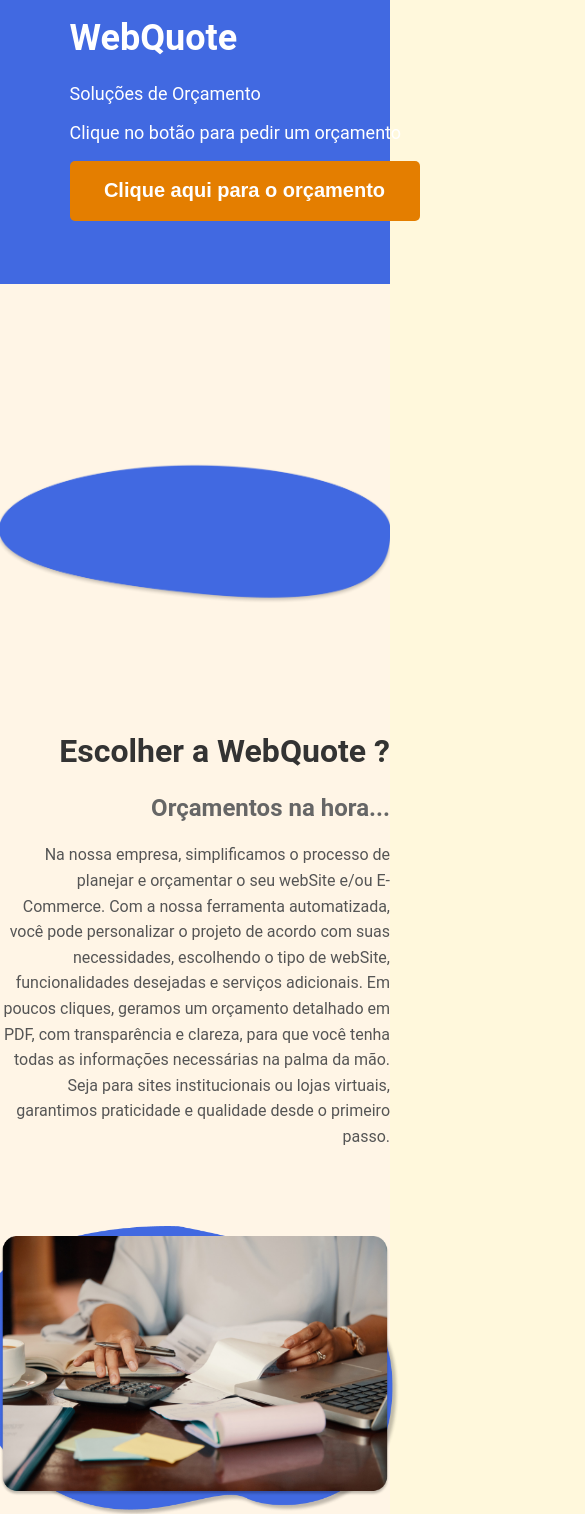
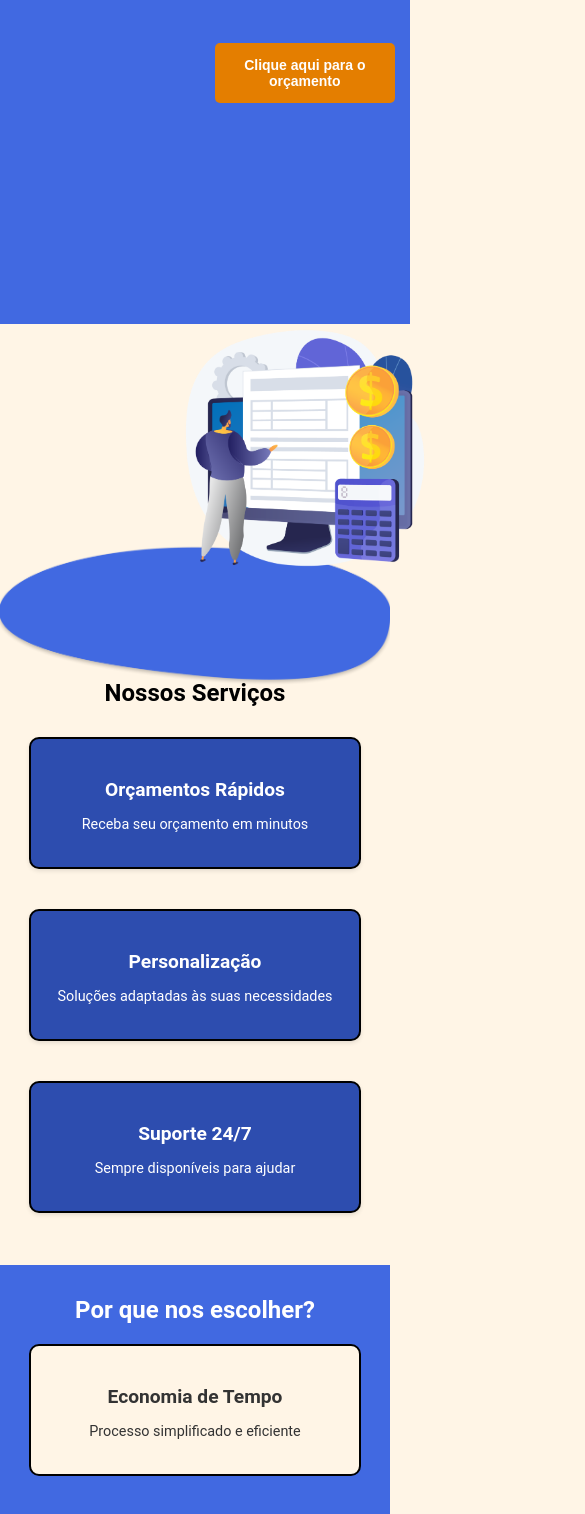
Before and after one commit to Ruubennn20/WebQuote, a React (Vite) app in the folder WebQuote/: page / in a window 390 px wide. Shown: the part 200-1714 px from the top of the page, 585 px wide, since content can reach past the window. Built offline with nearby package versions, Linux system fonts and the light colour scheme; a web font is replaced by a local one.

Commit message:
ultimo dia no cesae antes do natal

```diff
--- a/WebQuote/src/Components/Body/Body.css
+++ b/WebQuote/src/Components/Body/Body.css
@@ -1,3 +1,26 @@
+/* Body.css */
+
+/* Definindo a cor de fundo em todo o corpo */
+body {
+    background-color: #FFF5E6; /* Cor de fundo desejada */
+    margin: 0;
+    padding: 0;
+    font-family: 'Roboto', sans-serif;
+}
+
+.webQuoteTitle{
+    font-size: 15vh;
+    font-weight: bold;
+
+}
+
+.webQuoteSubTitle{
+    font-size: 150%;
+    font-weight: bold;
+    margin-top: -4%;
+}
+
+/* Seção principal do corpo */
 .body-section {
     position: relative;
     background-color: #4169e1;
@@ -7,20 +30,23 @@
     justify-content: center;
     height: 52vh;
     width: 100%;
-    font-family: 'Roboto', sans-serif;
-    font-size: 18px;
     color: #fff;
+    padding: 0 15px; /* Adiciona um pouco de espaço nas laterais */
 }
 
+/* Container para o conteúdo */
 .content-container {
     display: flex;
     justify-content: space-between;
     align-items: center;
-    width: 90%;
+    width: 100%;
     max-width: 1200px;
     z-index: 1;
+    flex-wrap: wrap; /* Permite que os itens se movam para uma nova linha em telas pequenas */
+    gap: 20px; /* Espaçamento entre os elementos */
 }
 
+/* Estilos para a parte esquerda */
 .left-content {
     flex: 1;
     text-align: left;
@@ -28,24 +54,27 @@
     padding-top: 10vh;
 }
 
+/* Estilos para a parte direita */
 .right-content {
     flex: 1;
     display: flex;
     justify-content: center;
     align-items: center;
+    padding-top: 10vh; /* Ajusta o espaçamento superior */
 }
 
+/* Imagem da direita */
 .right-image {
-    padding-top: 25vh;
-    height: auto;
     max-width: 100%;
     max-height: 70%;
-
+    object-fit: contain; /* Ajusta a imagem dentro da área sem distorcer */
+    padding-top: 25vh;
 }
 
+/* Imagem de fundo curva (ellipse) */
 .imgCurve {
     position: absolute;
-    bottom: 40px;
+    bottom: -5vh; /* Ajuste a posição da ellipse para que não sobreponha as seções */
     left: 50%;
     transform: translateX(-50%);
     width: 100%;
@@ -53,6 +82,7 @@
     z-index: 0;
 }
 
+/* Botão */
 .button-body {
     width: 350px;
     height: 60px;
@@ -64,8 +94,10 @@
     font-size: 20px;
     font-weight: bold;
     cursor: pointer;
+    margin-top: 20px; /* Adiciona espaço superior */
 }
 
+/* Efeito hover do botão */
 .button-body:hover {
     background-color: #f8c68a;
     color: #ffffff;
@@ -73,3 +105,223 @@
     transform: scale(1.05);
     box-shadow: 0 0 10px rgba(0, 0, 0, 0.5);
 }
+
+/* Seção de features */
+.features-section {
+    padding: 40px 15px;
+    background-color: #f8f8f8;
+    text-align: center;
+    margin-bottom: -10vh;
+    margin-top: 35vh;
+    background-color: #FFF5E6;
+
+}
+
+.features-section h2 {
+    margin-bottom: 30px;
+    font-size: 2rem;
+}
+
+.features-grid {
+    display: flex;
+    justify-content: space-around;
+    gap: 20px;
+    flex-wrap: wrap;
+}
+
+.feature-card {
+    background-color: #2D4DAF;
+    padding: 20px;
+    border-radius: 10px;
+    box-shadow: 0 2px 4px rgba(0, 0, 0, 0.1);
+    width: 30%;
+    text-align: center;
+    color: #fff;
+    border: 2px solid #000000;
+
+}
+.feature-card:hover {
+    background-color: #4169E1;
+    color: #ffffff;
+    transform: scale(1.05);
+    box-shadow: 0 0 10px rgba(0, 0, 0, 0.5);
+}
+
+.feature-card h3 {
+    margin-bottom: 10px;
+    font-size: 1.5rem;
+}
+.feature-card:hover {
+    transform: translateY(-10px);
+    box-shadow: 0 8px 16px rgba(0, 0, 0, 0.2);
+}
+
+.feature-card p {
+    font-size: 1rem;
+}
+.h2Benefits{
+    margin-top: -1vh;
+}
+
+/* Seção de benefícios */
+.benefits-section {
+    padding: 40px 15px;
+    background-color: #4169e1;
+    color: #fff;
+    text-align: center;
+    margin-top: 9vh;
+}
+
+.benefits-container {
+    display: flex;
+    justify-content: space-between;
+    gap: 20px;
+    flex-wrap: wrap;
+}
+
+.benefit-item {
+    background-color: #FFF5E6;
+    color: #333;
+    padding: 20px;
+    border-radius: 10px;
+    width: 45%;
+    text-align: center;
+    border: 2px solid #000000;
+
+}
+
+.benefit-item h3 {
+    font-size: 1.5rem;
+    margin-bottom: 10px;
+}
+
+.benefit-item p {
+    font-size: 1rem;
+}
+
+/* Responsividade para telas menores */
+
+/* Para tablets e telas médias */
+@media (max-width: 1024px) {
+    .content-container {
+        flex-direction: column; /* Coloca o conteúdo em coluna */
+        align-items: center;
+        gap: 30px;
+    }
+
+    .left-content {
+        text-align: center;
+        padding-left: 0;
+    }
+
+    .right-content {
+        display: flex;
+        justify-content: center;
+        align-items: center;
+    }
+
+    .right-image {
+        padding-top: 10vh; /* Ajusta o padding para que a imagem não fique afastada */
+        max-height: 60%;
+    }
+
+    .button-body {
+        width: 250px;
+        font-size: 18px;
+    }
+
+    .features-grid {
+        flex-direction: column; /* Empilha as feature cards em telas menores */
+        align-items: center;
+    }
+
+    .feature-card {
+        width: 80%;
+    }
+
+    .benefits-container {
+        flex-direction: column;
+        align-items: center;
+    }
+
+    .benefit-item {
+        width: 80%;
+    }
+}
+
+/* Para dispositivos móveis */
+@media (max-width: 768px) {
+    .body-section {
+        padding: 20px 10px; /* Ajusta o padding para telas pequenas */
+    }
+
+    .content-container {
+        flex-direction: column;
+        align-items: center;
+        gap: 20px;
+    }
+
+    .left-content {
+        padding-left: 0;
+        text-align: center;
+    }
+
+    .right-content {
+        display: flex;
+        justify-content: center;
+        align-items: center;
+    }
+
+    .right-image {
+        padding-top: 10vh;
+        max-width: 80%; /* Ajusta a imagem para caber melhor em dispositivos móveis */
+    }
+
+    .button-body {
+        width: 200px;
+        font-size: 16px;
+    }
+
+    .features-grid {
+        flex-direction: column;
+        align-items: center;
+    }
+
+    .feature-card {
+        width: 80%;
+        margin-bottom: 20px; /* Adiciona margem inferior para separar as cards */
+    }
+
+    .benefits-container {
+        flex-direction: column;
+        align-items: center;
+    }
+
+    .benefit-item {
+        width: 80%;
+        margin-bottom: 20px;
+    }
+}
+
+/* Para dispositivos móveis pequenos */
+@media (max-width: 480px) {
+    .button-body {
+        width: 180px;
+        font-size: 14px;
+    }
+
+    .features-section h2,
+    .benefits-section h2 {
+        font-size: 1.5rem; /* Reduz o tamanho do título */
+    }
+
+    .feature-card h3,
+    .benefit-item h3 {
+        font-size: 1.2rem; /* Reduz o tamanho do título */
+    }
+
+    .feature-card p,
+    .benefit-item p {
+        font-size: 0.9rem; /* Reduz o tamanho do texto */
+    }
+}
--- a/WebQuote/src/Components/Body/Body.jsx
+++ b/WebQuote/src/Components/Body/Body.jsx
@@ -6,14 +6,14 @@ import Illustrator from "../../assets/Illustrator.png";
 export default function Body() {
   return (
     <>
-    <body>
+      <body>
         <img src={Ellipse1} alt="Ellipse1" className="imgCurve" />
         <div className="body-section">
           <div className="content-container">
             <div className="left-content">
-              <h1>WebQuote</h1>
-              <p>Soluções de Orçamento</p>
-              <p>Clique no botão para pedir um orçamento</p>
+              <h1 className="webQuoteTitle">WebQuote</h1>
+              <p className="webQuoteSubTitle">Soluções de Orçamento</p>
+              <p className="webQuoteSubTitle">Clique no botão para pedir um orçamento</p>
               <button className="button-body">Clique aqui para o orçamento</button>
             </div>
             <div className="right-content">
@@ -21,6 +21,40 @@ export default function Body() {
             </div>
           </div>
         </div>
+
+        {/* Nova seção de features */}
+        <div className="features-section">
+          <h2>Nossos Serviços</h2>
+          <div className="features-grid">
+            <div className="feature-card">
+              <h3>Orçamentos Rápidos</h3>
+              <p>Receba seu orçamento em minutos</p>
+            </div>
+            <div className="feature-card">
+              <h3>Personalização</h3>
+              <p>Soluções adaptadas às suas necessidades</p>
+            </div>
+            <div className="feature-card">
+              <h3>Suporte 24/7</h3>
+              <p>Sempre disponíveis para ajudar</p>
+            </div>
+          </div>
+        </div>
+
+        {/* Seção de benefícios */}
+        <div className="benefits-section">
+          <h2 className="h2Benefits">Por que nos escolher?</h2>
+          <div className="benefits-container">
+            <div className="benefit-item">
+              <h3>Economia de Tempo</h3>
+              <p>Processo simplificado e eficiente</p>
+            </div>
+            <div className="benefit-item">
+              <h3>Qualidade Garantida</h3>
+              <p>Excelência em cada projeto</p>
+            </div>
+          </div>
+        </div>
       </body>
     </>
   );
--- a/WebQuote/src/Components/BodyCards/Cards.css
+++ b/WebQuote/src/Components/BodyCards/Cards.css
@@ -6,6 +6,7 @@
   width: 100%;
   font-family: 'Roboto', sans-serif;
   margin-bottom: -10vh;
+
 }
 
 .cards-container02 {
@@ -24,6 +25,7 @@
   justify-content: space-between;
   align-items: center;
   gap: 40px;
+  margin-top: -40vh;
 }
 
 .card-content02 {
--- a/WebQuote/src/Pages/SobreNos.css
+++ b/WebQuote/src/Pages/SobreNos.css
@@ -6,6 +6,7 @@
   background: #FFF5E6; /* Cor de fundo consistente */
   color: #333;
   min-height: 100vh;
+  padding-bottom: 60px; /* Espaço para o rodapé */
 }
 
 /* Conteúdo da seção */
@@ -18,7 +19,7 @@
   background: #FFF5E6; /* Fundo consistente */
   box-shadow: 0 6px 12px rgba(0, 0, 0, 0.1); /* Sombra leve */
   border-radius: 10px; /* Bordas arredondadas */
-  margin-bottom: -30vh;
+  padding-bottom: 50px; /* Ajuste o padding para dar o espaçamento adequado */
 }
 
 /* Cabeçalho */
@@ -101,13 +102,12 @@
     flex: 1;
     margin-left: 20px; /* Espaço entre texto e imagem */
     font-size: 3vh;
-
   }
 }
 
 @media (max-width: 767px) {
   .sobrenos-container {
-    padding: 1px;
+    padding: 10px; /* Adiciona um padding para ajustar o layout */
   }
 
   .sobrenos-text {
```
